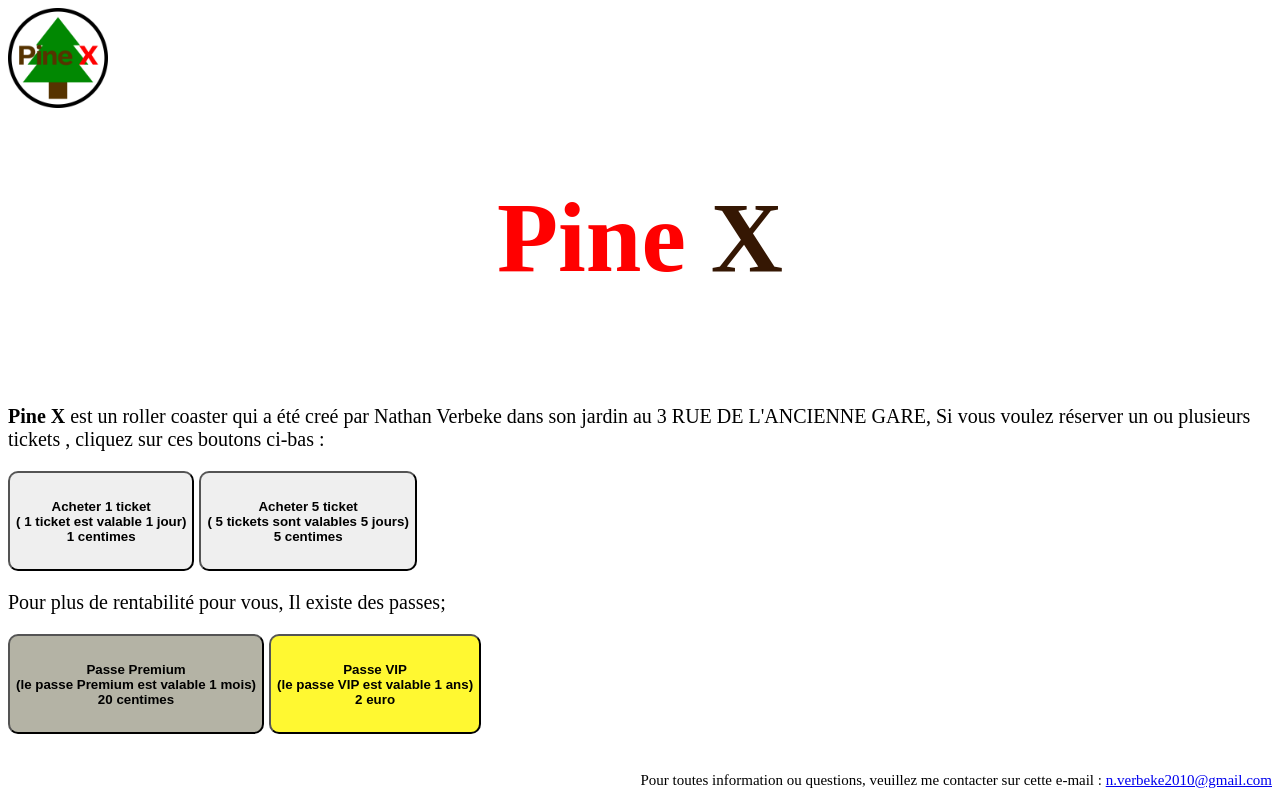
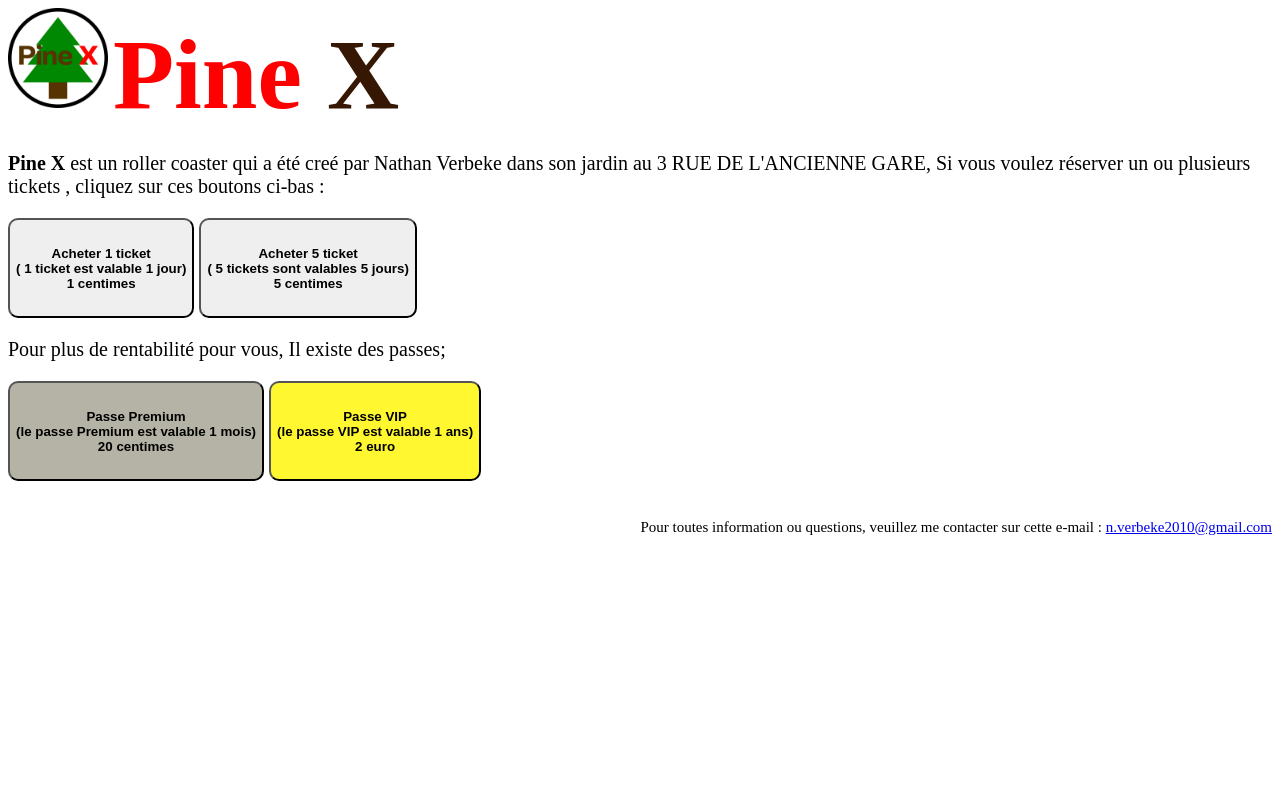
Before and after one commit to nverbeke2010-gif/Pine-X, a plain HTML site: page index.html in a window 1280 px wide. Drawn offline with Linux system fonts and the light colour scheme; a script that the page names is missing.

Commit message:
Fix HTML formatting and structure

```diff
--- a/index.html
+++ b/index.html
@@ -9,7 +9,7 @@
 </head>
 <body>
     <img src="Design sans titre.png" style="width: 100px; height: auto;">
-    <h1 style="text-align: center; font-size: 100px;"><strong style="color: red;">Pine</strong> <strong style="color: rgb(53, 23, 3);">X</strong></h1><br>
+    <strong style="text-align: center; font-size: 100px;"><strong style="color: red;">Pine</strong> <strong style="color: rgb(53, 23, 3);">X</strong></strong><br>
     <p>
         <strong>Pine X </strong> est un roller coaster qui a été creé par Nathan Verbeke dans son jardin au 3 RUE DE L'ANCIENNE GARE,
         Si vous voulez réserver un ou plusieurs tickets , cliquez sur ces boutons ci-bas :
```
